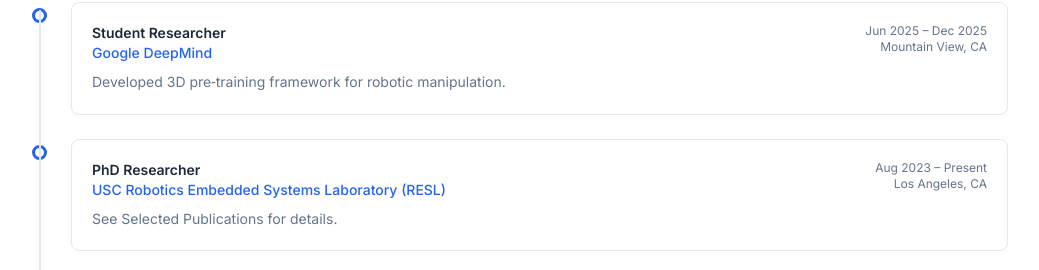
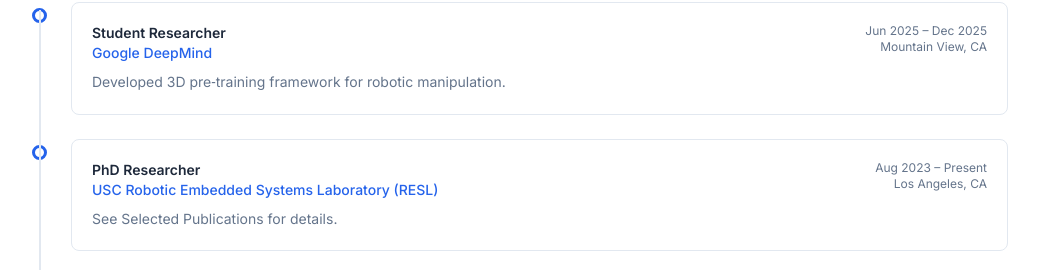
Before and after one commit to arthur801031/arthur801031.github.io, a Next.js app: page / in a window 1280 px wide. Shown: the part 2799-3069 px from the top of the page, without its empty margins (120-1159 px from the left). Built offline with nearby package versions, Linux system fonts and the light colour scheme.

Commit message:
Fix typo

```diff
--- a/src/data/experience.ts
+++ b/src/data/experience.ts
@@ -18,7 +18,7 @@ export const experiences: Experience[] = [
   },
   {
     role: "PhD Researcher",
-    organization: "USC Robotics Embedded Systems Laboratory (RESL)",
+    organization: "USC Robotic Embedded Systems Laboratory (RESL)",
     location: "Los Angeles, CA",
     period: "Aug 2023 – Present",
     description:
```
